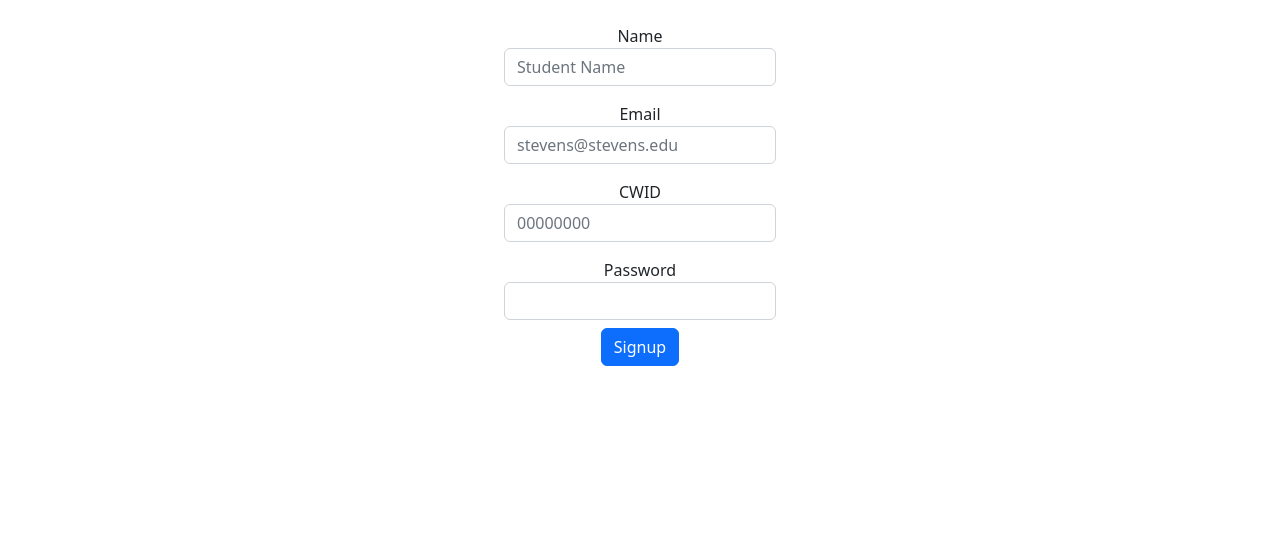
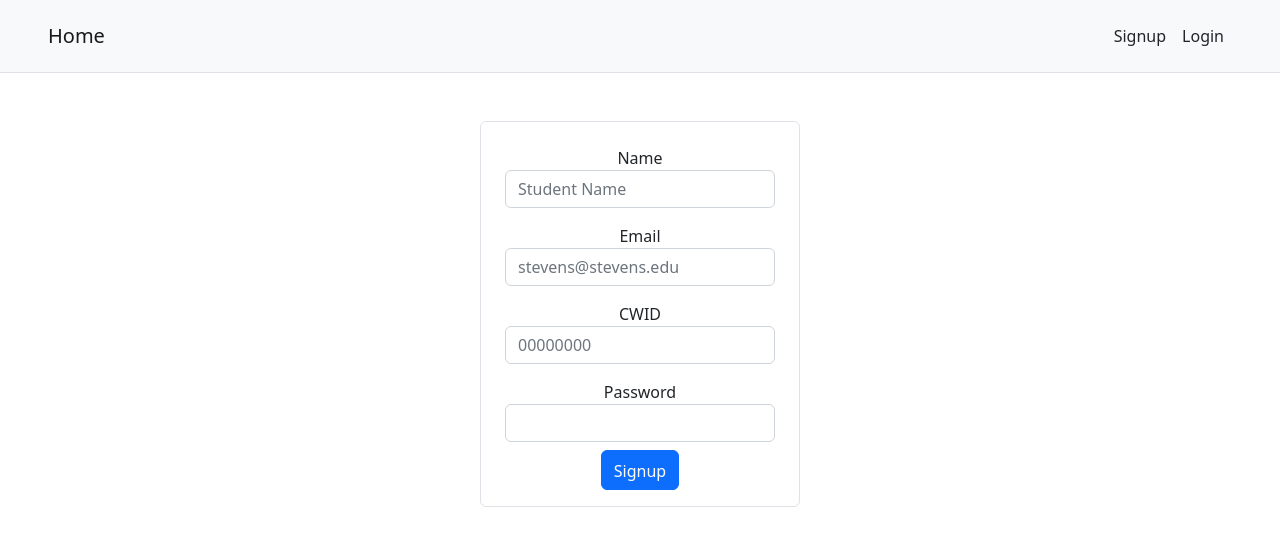
Before and after one commit to kaiqichee/SSW540GroupProject, a React (Create React App) app: page /signup in a window 1280 px wide. Shown: the top 546 px of the page. Built offline with nearby package versions, Linux system fonts and the light colour scheme.

Commit message:
create navbar and add styling to the login/signup forms

```diff
--- a/src/App.js
+++ b/src/App.js
@@ -6,11 +6,13 @@ import {
 } from "react-router-dom";
 import { Signup } from './pages/user/Signup.js';
 import { Login } from './pages/user/Login.js';
+import { Navbar } from './pages/common/Navbar.js';
 
 
 function App() {
   return (
     <div className="App">
+      <Navbar />
       <Router>
         <Routes>
           <Route exact path="/signup" element={<Signup/>} />
--- /dev/null
+++ b/src/pages/common/Navbar.js
@@ -0,0 +1,13 @@
+
+export function Navbar() {
+
+    return (
+        <nav className="navbar navbar-expand-lg bg-light border-bottom py-3 px-5 d-flex justify-content-between">
+            <a className="navbar-brand" href="/login">Home</a>
+            <div className="d-flex">
+                <a className="p-2 nav-link" href="/signup">Signup</a>
+                <a className="p-2 nav-link" href="/login">Login</a>
+            </div>
+        </nav>
+    );
+}
--- a/src/pages/user/Login.js
+++ b/src/pages/user/Login.js
@@ -19,7 +19,7 @@ export function Login() {
     }
     return (
         <div className="d-flex justify-content-center" >
-            <form className="w-25 p-3" onSubmit={verifyUser}>
+            <form className="border rounded w-25 p-3 mt-5" onSubmit={verifyUser}>
                 <div className="form-group p-2">
                     <label htmlFor="email">Email</label>
                     <input type="email" className="form-control" id="email" placeholder="stevens@stevens.edu"/>
--- a/src/pages/user/Signup.js
+++ b/src/pages/user/Signup.js
@@ -7,14 +7,12 @@ export function Signup() {
         let email = document.getElementById("email").value
         let cwid = document.getElementById("cwid").value
         let password = document.getElementById("password").value
-        console.log("start")
         let {data} = await axios.post('http://localhost:3001/users/', {
             name,
             email,
             password,
             cwid
           })
-        console.log("---------")
         if (data){
             window.location.href = "/login";
             return;
@@ -24,7 +22,7 @@ export function Signup() {
     }
     return (
         <div className="d-flex justify-content-center" >
-            <form className="w-25 p-3" onSubmit={createUser}>
+            <form className="border rounded w-25 p-3 mt-5" onSubmit={createUser}>
                 <div className="form-group p-2">
                     <label htmlFor="name">Name</label>
                     <input type="text" className="form-control" id="name" placeholder="Student Name"/>
@@ -41,7 +39,7 @@ export function Signup() {
                     <label htmlFor="password">Password</label>
                     <input type="password" className="form-control" id="password"/>
                 </div>
-                <button type="submit" className="btn btn-primary">Signup</button>
+                <button type="submit" className="btn btn-primary pt-2">Signup</button>
             </form>
         </div>
     );
```
